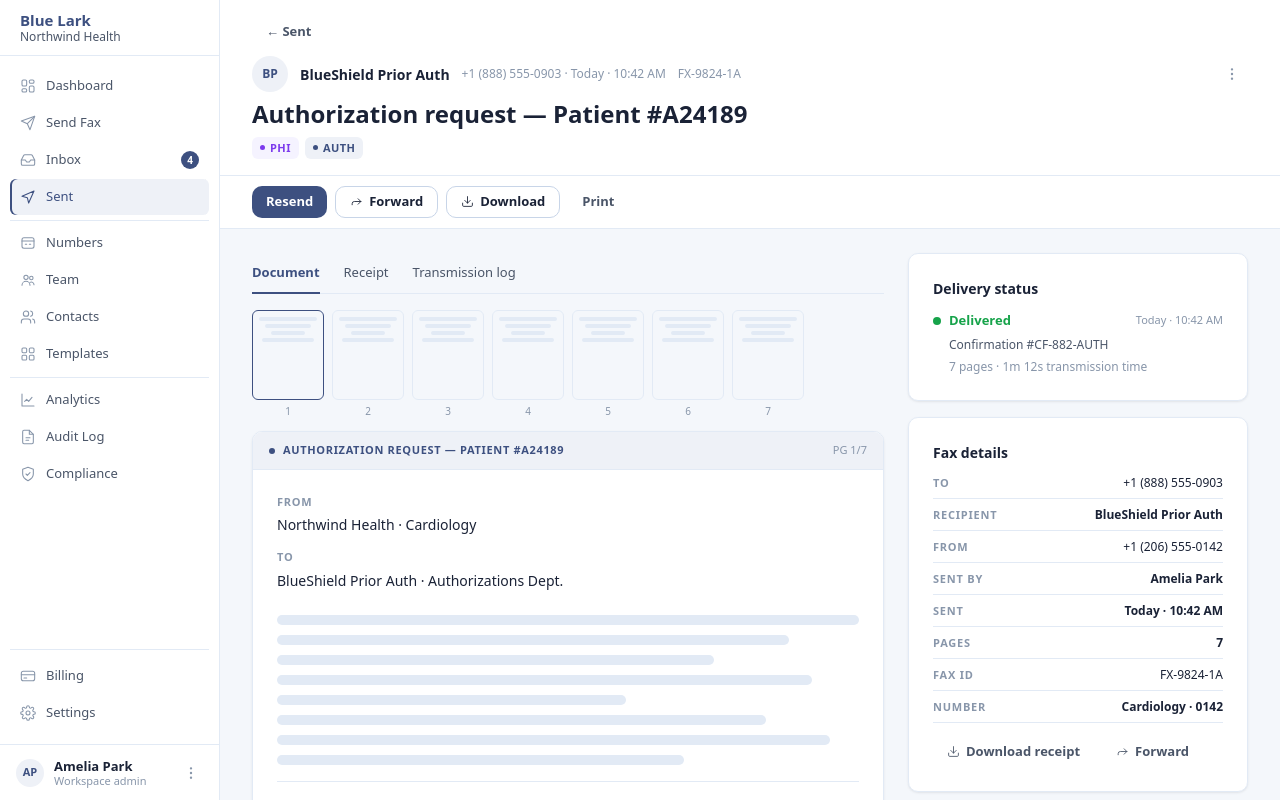
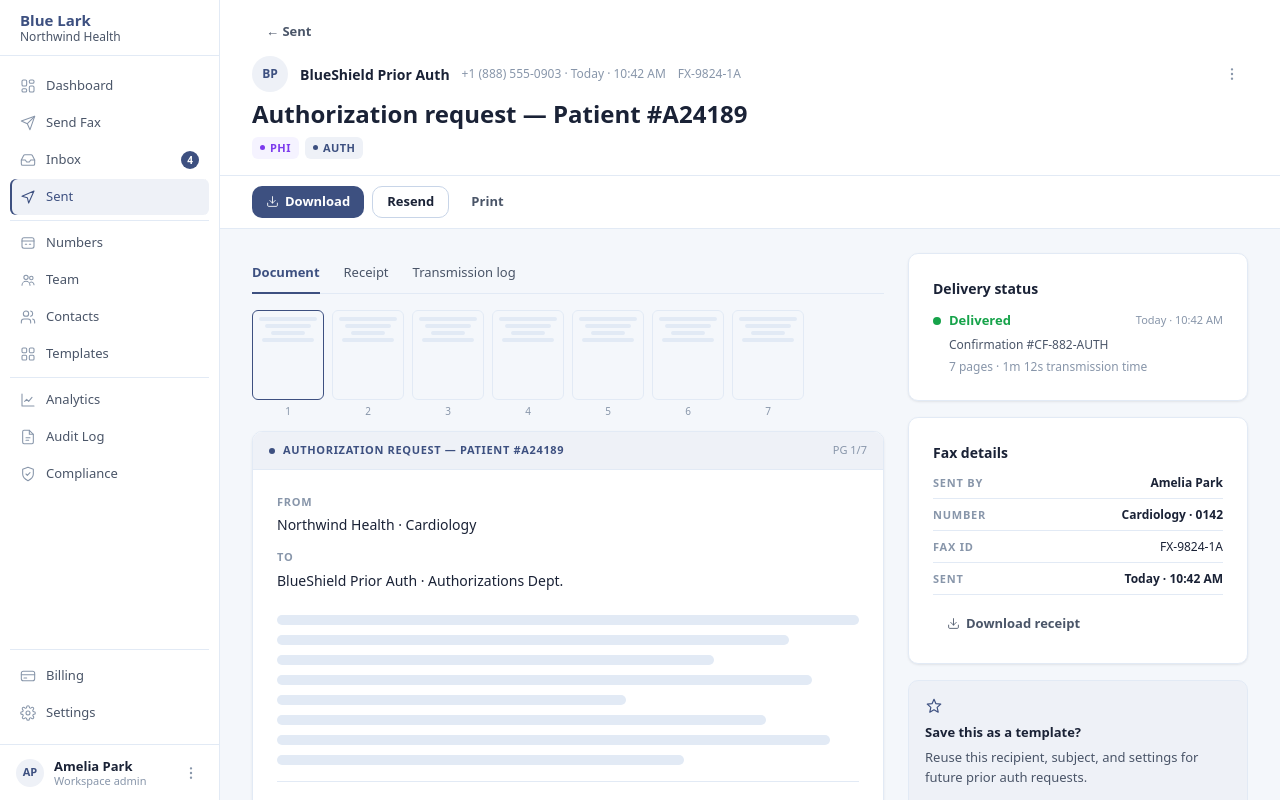
Before and after one commit to kschulze3142/design-prototype, a Next.js app: page /app/sent/FX-9824-1A in a window 1280 px wide. Built offline with nearby package versions, Linux system fonts and the light colour scheme.

Commit message:
sent detail: cleanup - remove forward, trim fax details, context-aware primary action, fix dropdown

```diff
--- a/app/app/sent/[id]/page.tsx
+++ b/app/app/sent/[id]/page.tsx
@@ -58,14 +58,10 @@ const LOG_STEPS = [
 ];
 
 const FAX_DETAIL_ROWS = [
-  { label: 'To',        value: '+1 (888) 555-0903',   mono: true  },
-  { label: 'Recipient', value: 'BlueShield Prior Auth', mono: false },
-  { label: 'From',      value: '+1 (206) 555-0142',   mono: true  },
-  { label: 'Sent by',   value: 'Amelia Park',          mono: false },
-  { label: 'Sent',      value: 'Today · 10:42 AM',    mono: false },
-  { label: 'Pages',     value: '7',                   mono: false },
-  { label: 'Fax ID',    value: 'FX-9824-1A',          mono: true  },
-  { label: 'Number',    value: 'Cardiology · 0142',   mono: false },
+  { label: 'Sent by', value: 'Amelia Park',        mono: false },
+  { label: 'Number',  value: 'Cardiology · 0142',  mono: false },
+  { label: 'Fax ID',  value: 'FX-9824-1A',         mono: true  },
+  { label: 'Sent',    value: 'Today · 10:42 AM',   mono: false },
 ];
 
 const TAGS = [
@@ -180,11 +176,10 @@ export default function SentDetailPage() {
                   overflow: 'hidden',
                 }}>
                   {[
-                    { label: 'Mark as unread', icon: '○' },
-                    { label: 'Resend',         icon: '↺' },
-                    { label: 'Archive',        icon: '⊟' },
+                    { label: 'Resend',  icon: '↺' },
+                    { label: 'Archive', icon: '⊟' },
                     { divider: true },
-                    { label: 'Delete',         icon: '✕', danger: true },
+                    { label: 'Delete',  icon: '✕', danger: true },
                   ].map((item, i) => (
                     item.divider
                       ? <div key={i} style={{ height: 1, background: 'var(--color-border)', margin: '4px 0' }} />
@@ -251,9 +246,8 @@ export default function SentDetailPage() {
         gap: 8,
         flexShrink: 0,
       }}>
-        <Button variant="primary"   size="sm">Resend</Button>
-        <Button variant="secondary" size="sm"><I.Forward size={13} /> Forward</Button>
-        <Button variant="secondary" size="sm"><I.Download size={13} /> Download</Button>
+        <Button variant="primary"   size="sm"><I.Download size={13} /> Download</Button>
+        <Button variant="secondary" size="sm">Resend</Button>
         <Button variant="ghost"     size="sm">Print</Button>
       </div>
 
@@ -604,9 +598,8 @@ export default function SentDetailPage() {
               </div>
             ))}
 
-            <div style={{ display: 'flex', gap: 8, marginTop: 12 }}>
+            <div style={{ marginTop: 12 }}>
               <Button variant="ghost" size="sm"><I.Download size={13} /> Download receipt</Button>
-              <Button variant="ghost" size="sm"><I.Forward size={13} /> Forward</Button>
             </div>
           </Card>
 
```
